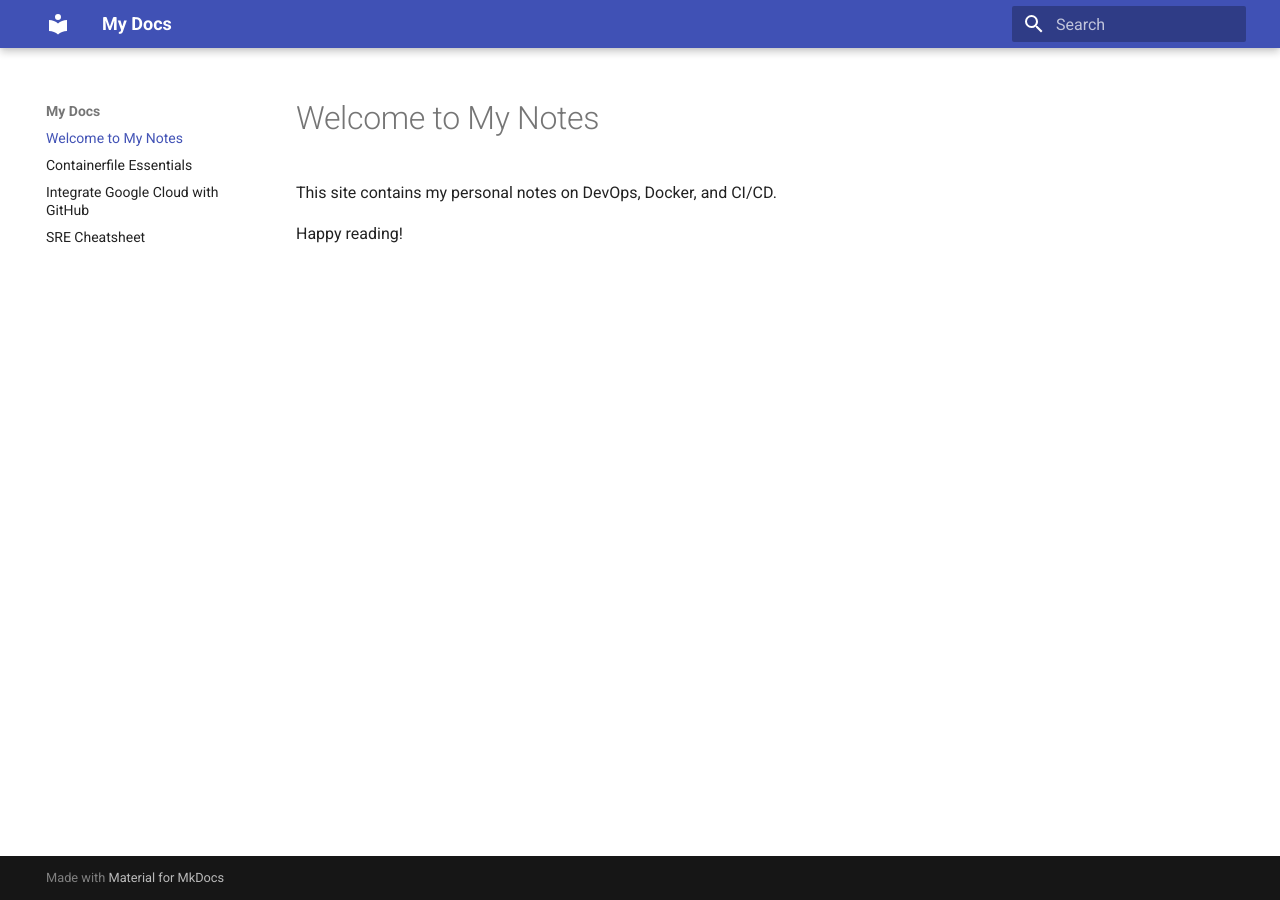
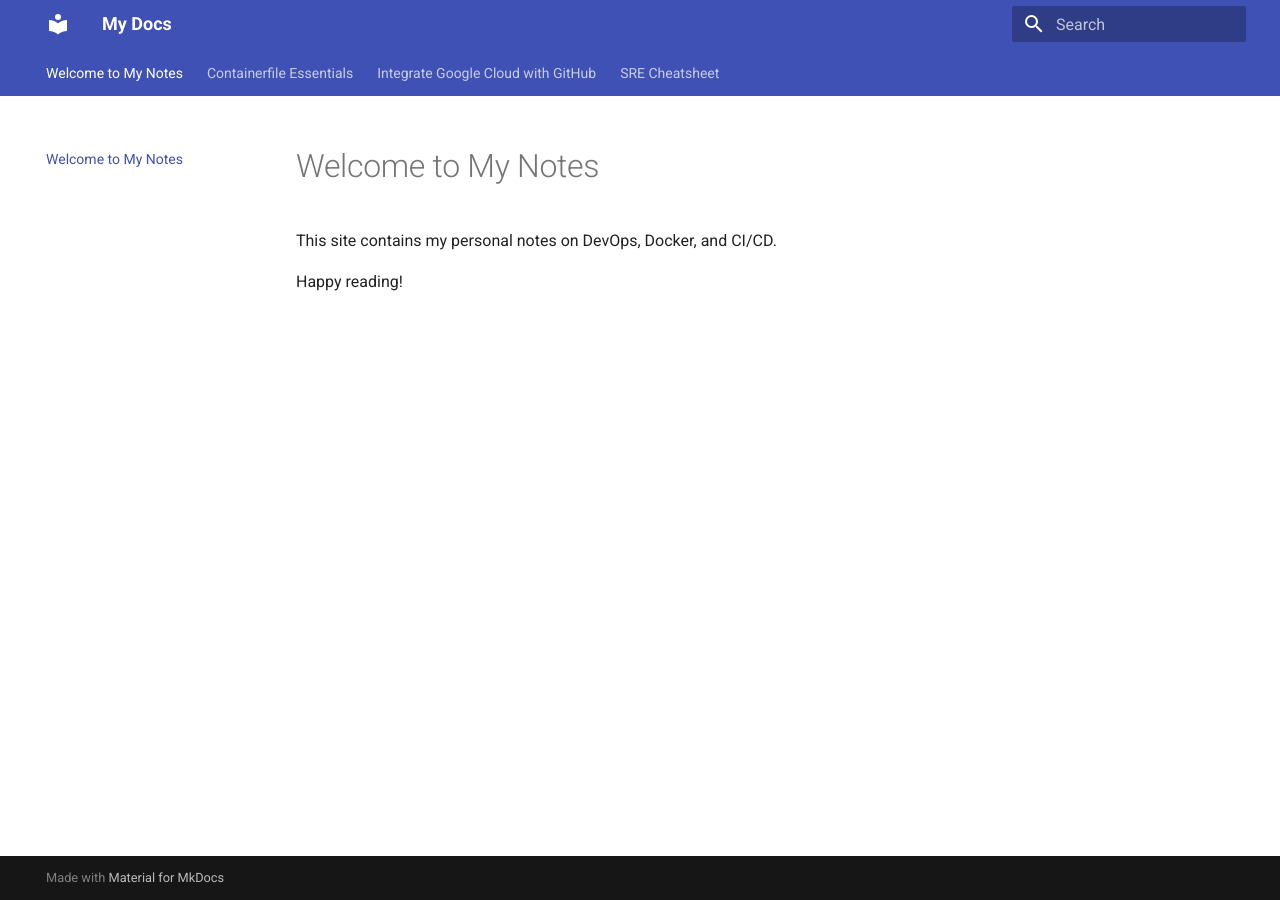
Before and after one commit to jojiangio/mkdocs-site, an MkDocs documentation site: the page built from docs/index.md, in a window 1280 px wide. Built offline with MkDocs 1.6.1 and Material for MkDocs 9.7.7, drawn with Linux system fonts in a browser that asks for light colours.

Commit message:
Add mkdoc features

```diff
--- a/mkdocs.yml
+++ b/mkdocs.yml
@@ -1,3 +1,9 @@
 site_name: My Docs
-theme: material
+theme:
+  name: material
+  features:
+    - navigation.sections
+    - navigation.tabs
+    - toc.integrate
+
 docs_dir: docs
```
